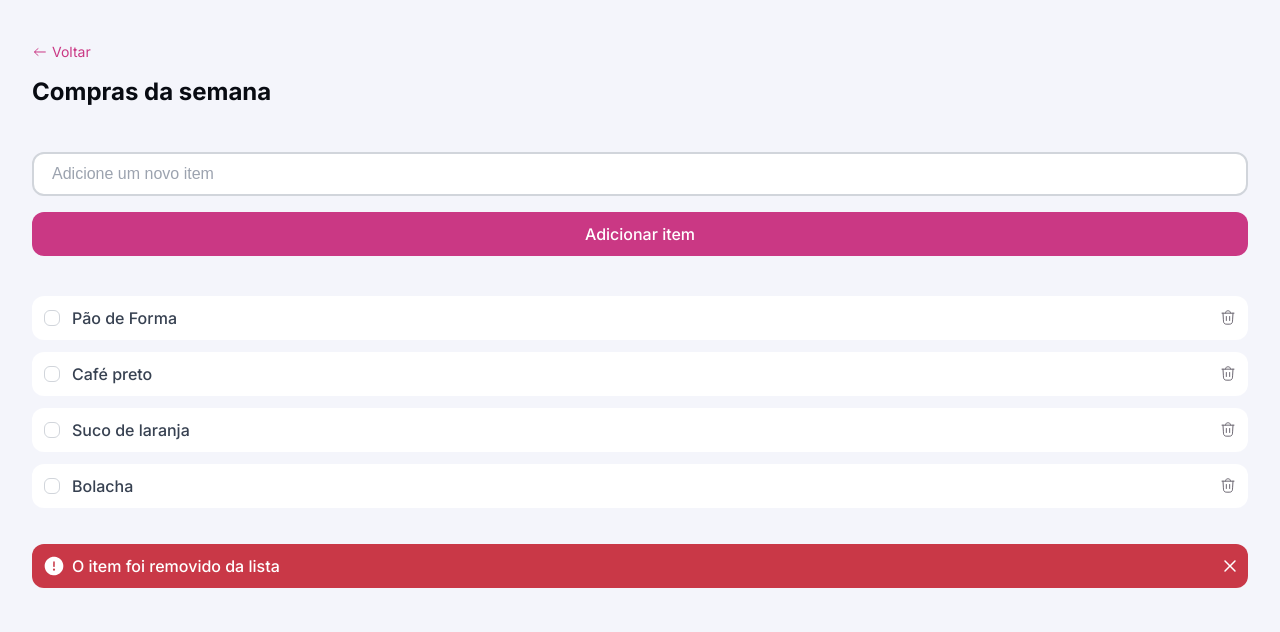
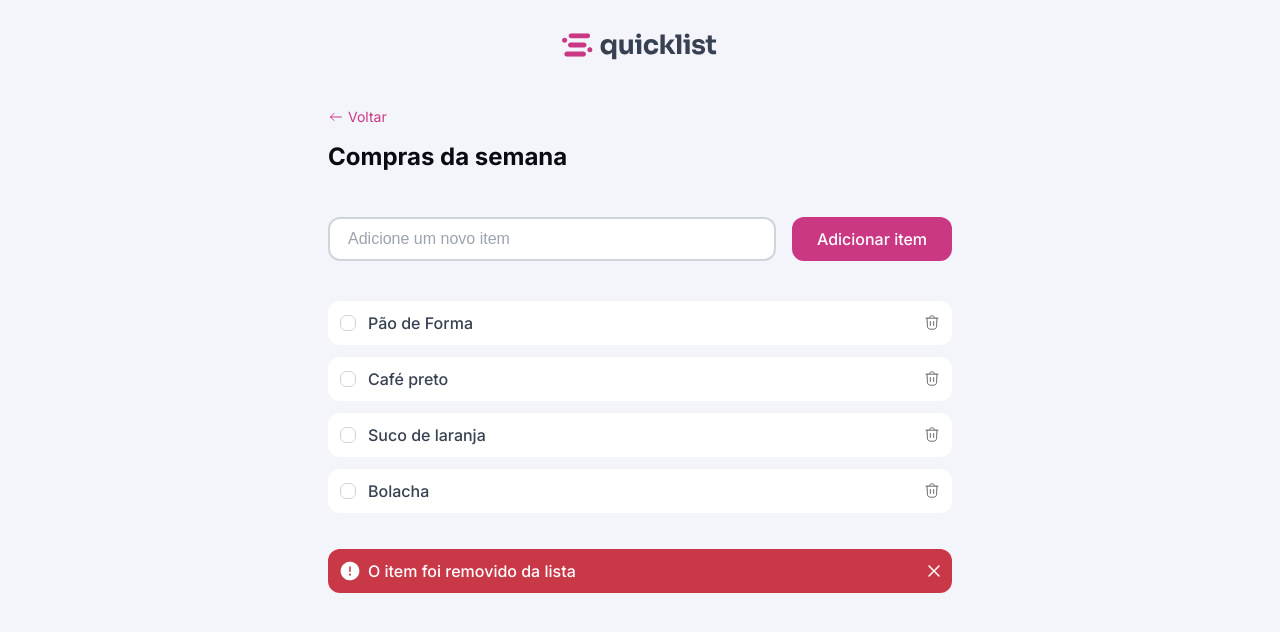
Before and after one commit to CarolGonzaga/lista-de-compras, a plain HTML site: page index.html in a window 1280 px wide. Drawn offline with Linux system fonts and the light colour scheme.

Commit message:
responsividade adicionada

```diff
--- a/assets/css/global.css
+++ b/assets/css/global.css
@@ -56,3 +56,13 @@ a {
 ul {
     list-style: none;
 }
+
+.desktop-only {
+    display: none;
+}
+
+@media (width >= 501px) {
+    .desktop-only {
+        display: block;
+    }
+}
--- a/assets/css/index.css
+++ b/assets/css/index.css
@@ -4,7 +4,14 @@ main {
     width: 100%;
     height: 100vh;
     padding-inline: 2rem;
+
+    &>img {
+        margin-inline: auto;
+        margin-top: 1.563rem;
+    }
 }
+
+
 
 header {
     margin-block: 2.75rem;
@@ -171,3 +178,23 @@ section {
         }
     }
 }
+
+@media (width >=501px) {
+    main {
+        max-width: 43rem;
+    }
+
+    form {
+        flex-direction: row;
+
+        & input {
+            flex: 1;
+        }
+
+        & button {
+            width: 10rem;
+            padding: .75rem 1.5rem;
+            flex-shrink: 0;
+        }
+    }
+}
--- a/index.html
+++ b/index.html
@@ -19,6 +19,7 @@
 
 <body>
     <main>
+        <img src="assets/images/logo.svg" alt="" class="desktop-only">
         <header>
             <a href="#" class="back">
                 <img src="assets/images/arrow.svg" alt="Ícone de voltar">
```
